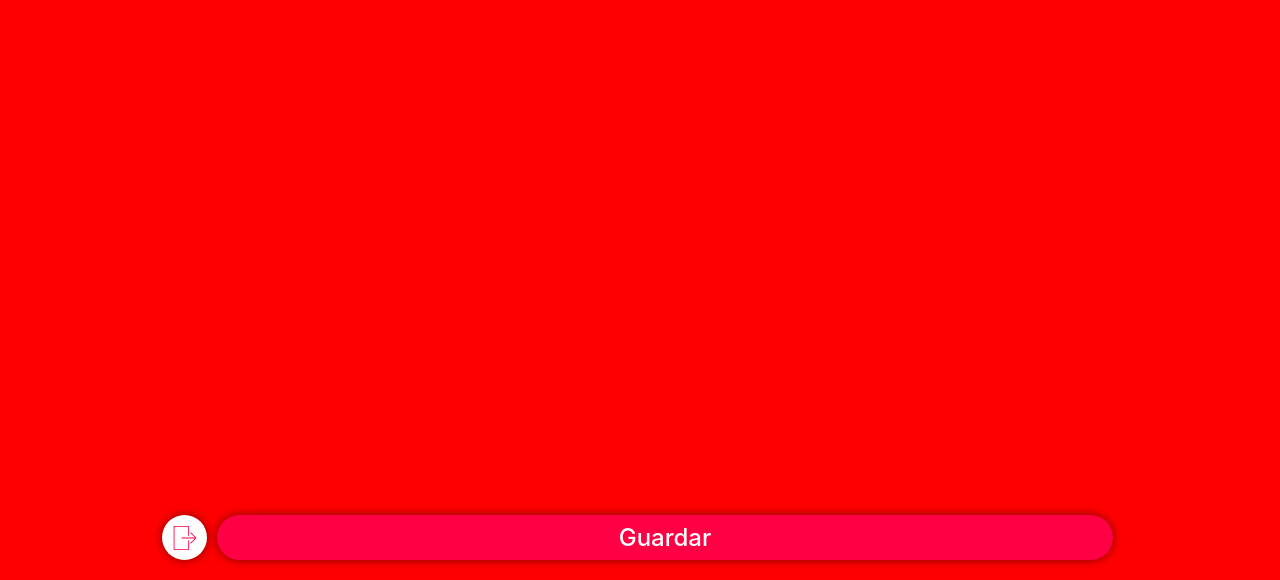
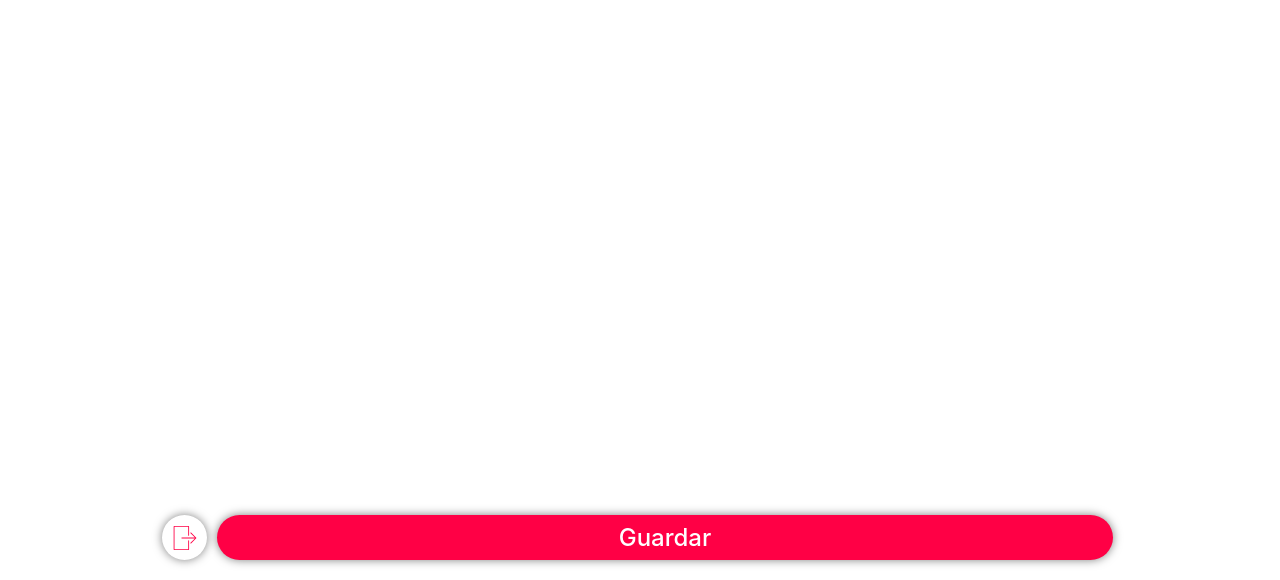
Before and after one commit to FOC96/paperPlanes, a plain HTML site: page inicioMapa.html in a window 1280 px wide. Shown: the part 220-800 px from the top of the page. Drawn offline with Linux system fonts and the light colour scheme; some packages are replaced by stand-ins of ours.

Commit message:
Avance 2
Todos los estilos están terminados, falta funcionadlidad.

```diff
--- a/inicioMapa.html
+++ b/inicioMapa.html
@@ -27,7 +27,7 @@
     </div>
 
             <div class="ficha" id="divMarcador">
-            <h1>Marcador</h1>
+            <h1>Nuevo Lugar</h1>
 
             <h3>Ubicación del marcador</h3>
             <div id="geoPinDiv"></div>
@@ -37,13 +37,14 @@
                 <input type="text" placeholder="Título" id="tituloMarcador">
                 <textarea placeholder="Descripción"></textarea>
                 <select>
+                    <option disabled selected>Tipo de Lugar</option>
                     <option>Comida</option>
                     <option>Entretenimiento</option>
                     <option>Ocio</option>
                 </select>
-                <input type="range" min="1" max="4">
-                <input type="time" class="inTime" placeholder="Abre">
-                <input type="time" class="inTime" placeholder="Cierra">
+                <div class="timeDivs"><label for="horaAbre"><img src="sun.svg"></label><input type="time" class="inTime" id="horaAbre"></div>
+                <div class="timeDivs"><label for="horaCierra"><img src="moon.svg"></label><input type="time" class="inTime"  id="horaCierra"></div>
+                <label for="rangoPrecio">-$</label><input type="range" min="1" max="4" id="rangoPrecio"><label for="rangoPrecio">+$</label>
             </div>
             <button class="btnVentana">Guardar</button>
             <button class="btnVentana" onclick="hidePopUp()">Cancelar</button>
--- a/style.css
+++ b/style.css
@@ -1,10 +1,12 @@
 *{
     margin: 0px;
     padding: 0px;
-    font-family: -apple-system, 'Roboto', sans-serif;
+    font-family:  -apple-system, 'Roboto', sans-serif;
     /* COLORES */
     --botonesFace: white;
     --specialColor: #FF0045;
+    --lightGray: #D8D8D8;
+    --darkGray: #666666;
     outline: none;
 }
 
@@ -52,6 +54,7 @@ input[type="email"], input[type="text"], input[type="password"]{
     font-weight: 200;
     padding-left: 35px;
     line-height: 35px;
+    border-radius: 0px;
 }
 
 ::-webkit-input-placeholder{
@@ -170,7 +173,7 @@ button:active{
     left: 0px;
     bottom: 0px;
     float: left;
-    background: red;
+    background: white;
     width: 100%;
     height: 100%;
 }
@@ -185,36 +188,6 @@ button:active{
     right: 0px;
     border: none;
 }
-
-/*
-#boton-menu{
-    position: fixed;
-    float: left;
-    width: 60px;
-    height: 60px;
-    background: yellow;
-    left: 10px;
-    top: 10px;
-    border-radius: 50%;
-    z-index: 2;
-}
-*/
-
-/*
-#botonera>button{
-    width: 80%;
-    height: 60%;
-    border-radius: 25px;
-    position: relative;
-    outline: none;
-    -webkit-backdrop-filter: (10px);
-    background: rgba(28, 114, 179, .9);
-    color: white;
-    font-size: 1.3em;
-    margin-left: 10%;
-    border: none;
-}
-*/
 
 #boton-menu{
     height: 45px;
@@ -284,7 +257,7 @@ button:active{
     text-align: center;
     color: black;
     position: relative;
-    margin-bottom: 20px;
+    margin-bottom: 16px;
 }
 
 .ficha>h3{
@@ -302,11 +275,9 @@ button:active{
     background: red;
 }
 
-.grayArea>input,textarea{
+.grayArea>input[type="text"],textarea{
     width: calc(100% - 20px);
     margin-left: 10px;
-    font-size: 1.25em;
-    margin-bottom: 0px;
     color: black;
 }
 
@@ -323,39 +294,50 @@ button:active{
     width: 50%;
     float: left;
     height: 45px;
+    border: none;
+    position: relative;
     bottom: 0px;
-    border: none;
-    margin-top: 20px;
+}
+
+.grayArea>textarea, #tituloMarcador, select, .timeDivs{
+    border: 1px solid var(--lightGray) !important;
+    border-radius: 6px;
+    margin-bottom: 5px;
+    box-shadow: none;
 }
 
 #tituloMarcador{
-    padding-left: 10px;
-    padding-right: 10px;
+    padding-left: 5px;
+    padding-right: 5px;
     font-weight: 300;
     margin-top: 5px;
+    float: left;
+    font-size: 18px;
 }
 
 .grayArea>textarea{
     resize: none;
-    border: none;
     height: 120px;
-    margin-top: 5px;
-    padding-left: 10px;
-    padding-right: 10px;
-    padding-top: 5px;
-    padding-bottom: 5px;
+    padding: 5px;
     box-sizing: border-box;
     font-weight: 300;
-    margin-bottom: 10px;
     outline: none;
     font-size: 15px;
+    float: left;
 }
 
 .grayArea>select{
     width: calc(100% - 20px);
     margin-left: 10px;
     outline: none;
-    -webkit-appearance: menulist;
+    height: 30px;
+    -webkit-appearance:none;
+    background: url(down-arrow.png) no-repeat right white;
+    background-size: 20px;
+    font-size: 15px;
+    padding: 5px;
+    float: left;
+    font-weight: 300;
 }
 
 .grayArea>input[type="range"]{
@@ -363,38 +345,81 @@ button:active{
     background: none;
     height: 50px;
     outline: none;
-    width: 70%;
+    width: calc(100% - 100px);
+    position: relative;
+    float: left;
+    margin-left: 10px;
 }
 
 .grayArea>label{
+    font-weight: 600;
+    font-size: 18px;
+    width: 30px;
+    text-align: center;
     line-height: 50px;
+    float: left;
+    margin-left: 10px;
 }
 
 .grayArea>input[type="range"]::-webkit-slider-thumb{
     background: #FFFFFF;
     border: 0px solid rgba(0,0,0,0.15);
-    box-shadow: 0px 2px 2px 0px rgba(0,0,0,0.30);
-    height: 25px;
-    width: 25px;
+    box-shadow: 0px 2px 2px 1px rgba(0,0,0,0.30);
+    height: 35px;
+    width: 35px;
     -webkit-appearance:none;
     border-radius: 50%;
-    margin-top: -10px;
+    margin-top: -15px;
 }
 
 .grayArea>input[type="range"]::-webkit-slider-runnable-track{
-    background: #909090;
-    border-radius: 2px;
+/*    background: #4C4C4C;*/
+    background: linear-gradient(to right, #4cd963 0%, #ffcc00 35%, #ff9500 70%, #ff3a30 100%);
+    border-radius: 3px;
     height: 4px;
 }
 
 .inTime{
-    width: 43% !important;
+/*    width: calc(100% - 70px);*/
+    width: 100px;
     float: left;
+    margin-top: 1px;
+    font-size: 15px;
+    font-weight: 200;
+    border: none;
+/*    -webkit-appearance: none;*/
+/*    background-color: white;*/
+/*
+    background-image: url(down-arrow.png);
+    background-size: 12px;
+    background-repeat: no-repeat;
+    background-position: right center;
+*/
+
+}
+
+.timeDivs{
+    width: calc(50% - 15px);
+    height: 35px;
+    float: left;
+    margin-left: 10px;
+    background: white;
+    padding-top: 2px;
+    padding-left: 6px;
+    padding-right: 5px;
+    box-sizing: border-box;
 }
 
 
+.timeDivs>label>img{
+    height: 20px;
+    float: left;
+    margin-right: 3px;
+    margin-top: 5px;
+}
+
 .grayArea{
-    background: #D8D8D8;
+    background: var(--lightGray);
 }
 
 
```
Also changed, not shown: down-arrow.png (added), moon.svg (added), sun.svg (added).
